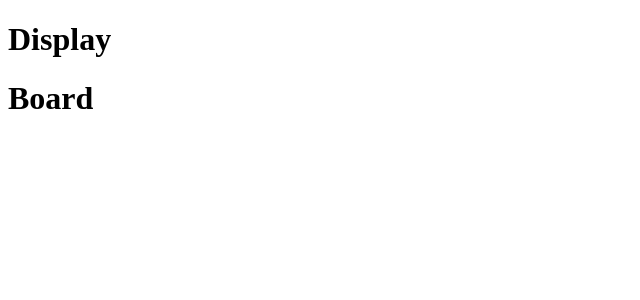
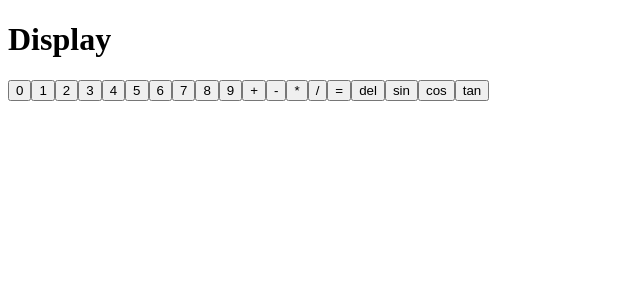
Before and after one commit to hanhwanglim/calculator, a React (Create React App) app: page / in a window 1280 px wide. Shown: the top 300 px of the page, without its empty margins (0-640 px from the left). Built offline with nearby package versions, Linux system fonts and the light colour scheme.

Commit message:
Keys setup in calculator

```diff
--- /dev/null
+++ b/src/Keys.js
@@ -0,0 +1,60 @@
+const Numbers = [];
+
+for (let i = 0; i < 10; i++) {
+  Numbers.push({
+    id: i.toString(),
+    label: i.toString(),
+    display: i.toString(),
+  });
+}
+
+const Operators = [
+  {
+    id: 'plus',
+    label: '+',
+    display: ' + ',
+  },
+  {
+    id: 'minus',
+    label: '-',
+    display: ' - ',
+  },
+  {
+    id: 'multiply',
+    label: '*',
+    display: ' * ',
+  },
+  {
+    id: 'divide',
+    label: '/',
+    display: ' / ',
+  },
+  {
+    id: 'equals',
+    label: '=',
+  },
+  {
+    id: 'delete',
+    label: 'del',
+  },
+];
+
+const Trigonometry = [
+  {
+    id: 'sin',
+    label: 'sin',
+    display: 'sin(',
+  },
+  {
+    id: 'cos',
+    label: 'cos',
+    display: 'cos(',
+  },
+  {
+    id: 'tan',
+    label: 'tan',
+    display: 'tan(',
+  },
+];
+
+export {Numbers, Operators, Trigonometry};
--- a/src/components/Board.jsx
+++ b/src/components/Board.jsx
@@ -1,12 +1,52 @@
 import React from 'react';
+import Buttons from './Buttons';
+import {Numbers, Operators, Trigonometry} from '../Keys';
 
 /**
- * Board area contains buttons for numbers and operations
+ * Board area contains Buttonss for numbers and operations
  * @return {React.Component} Board area
  */
 function Board() {
+  const createNumberButtons = () => {
+    return Numbers.map((number) => {
+      return (
+        <Buttons
+          key={number.id}
+          {...number}
+        />
+      );
+    });
+  };
+
+  const createOperatorButtons = () => {
+    return Operators.map((operator) => {
+      return (
+        <Buttons
+          key={operator.id}
+          {...operator}
+        />
+      );
+    });
+  };
+
+  const createTrigonometryButtons = () => {
+    return Trigonometry.map((triganometry) => {
+      return (
+        <Buttons
+          key={triganometry.id}
+          {...triganometry}
+        />
+      );
+    });
+  };
+
+
   return (
-    <h1>Board</h1>
+    <div>
+      {createNumberButtons()}
+      {createOperatorButtons()}
+      {createTrigonometryButtons()}
+    </div>
   );
 }
 
--- a/src/components/Buttons.jsx
+++ b/src/components/Buttons.jsx
@@ -2,11 +2,14 @@ import React from 'react';
 
 /**
  * A button on the calculator
+ * @param {React.props} props
  * @return {React.Component} Button
  */
-function Buttons() {
+function Buttons(props) {
   return (
-    <h1>Button</h1>
+    <button>
+      {props.label}
+    </button>
   );
 }
 
```
